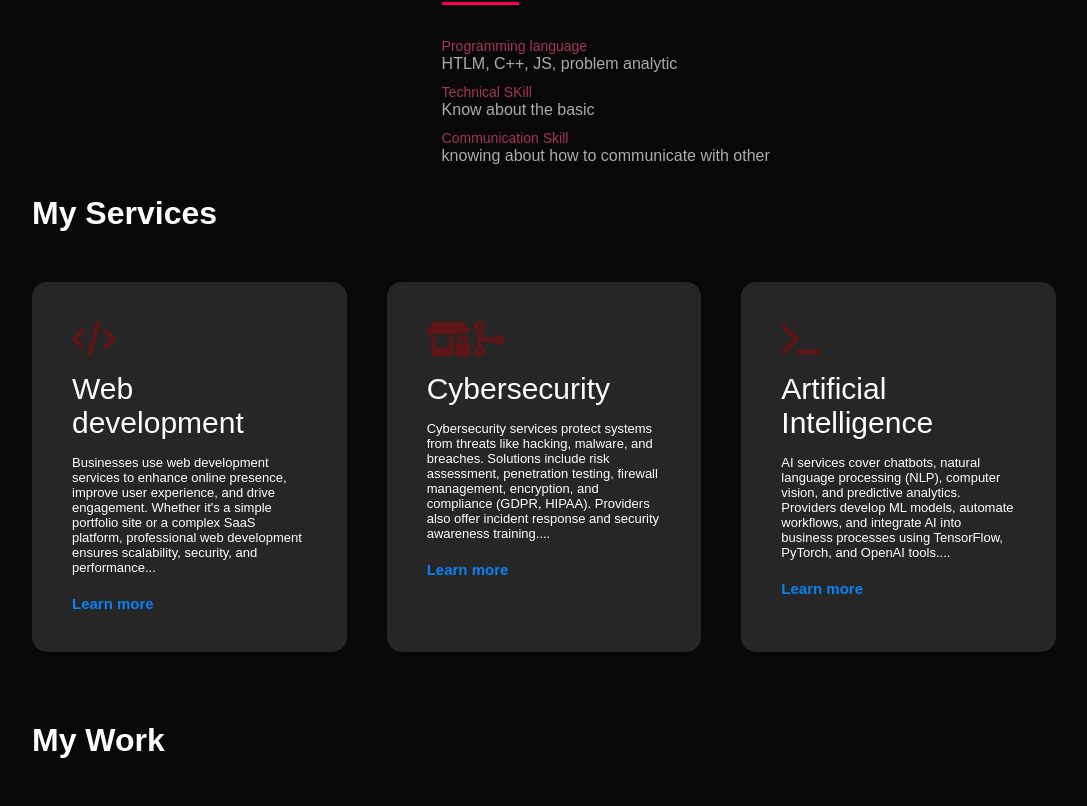
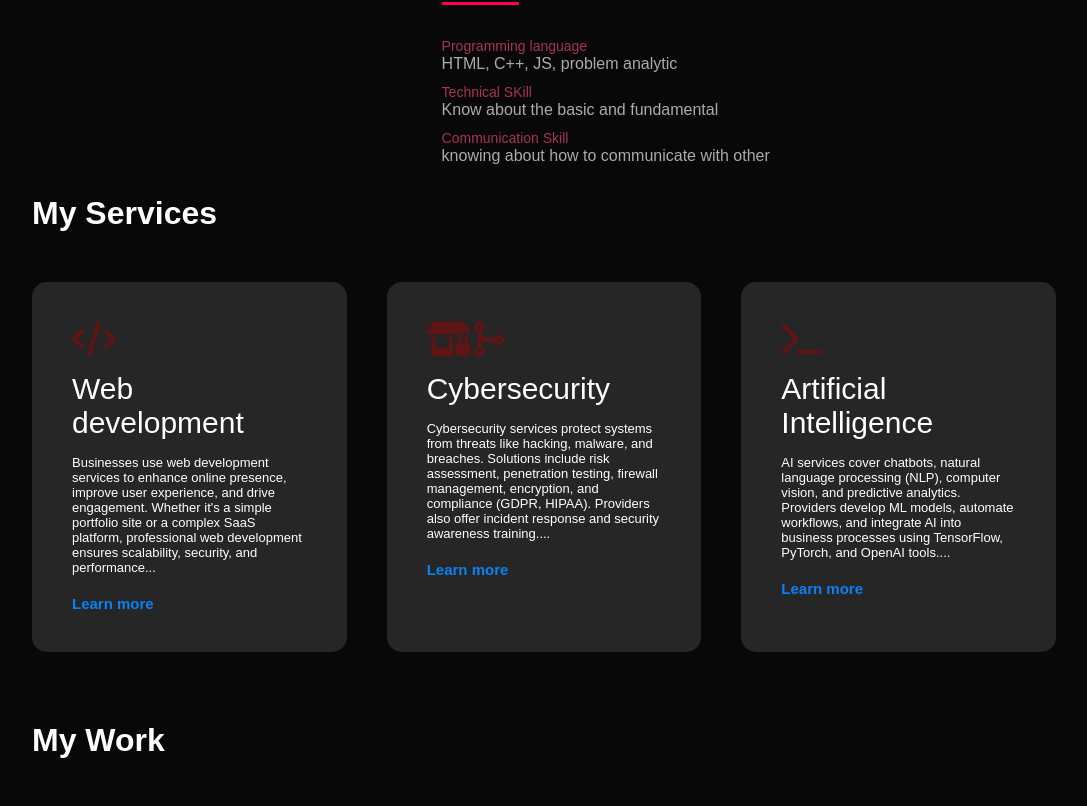
Before and after one commit to Sarbjeetjk/sarbjeetjk.github.io, a plain HTML site: page index.html in a window 1280 px wide. Shown: the part 1206-2012 px from the top of the page, without its empty margins (96-1183 px from the left). Drawn offline with Linux system fonts and the light colour scheme.

Commit message:
Update index.html
update skill section

```diff
--- a/index.html
+++ b/index.html
@@ -54,8 +54,8 @@
                     </div>
                     <div class="tab_contents active_tab" id="Skills">
                         <ul>
-                            <li><span>Programming language</span><br>HTLM, C++, JS, problem analytic </li>
-                            <li><span>Technical SKill</span><br>Know about the basic  </li>
+                            <li><span>Programming language</span><br>HTML, C++, JS, problem analytic </li>
+                            <li><span>Technical SKill</span><br>Know about the basic and fundamental </li>
                             <li><span>Communication Skill</span><br>knowing about how to communicate with other</li>
                         </ul>
                     </div>
```
